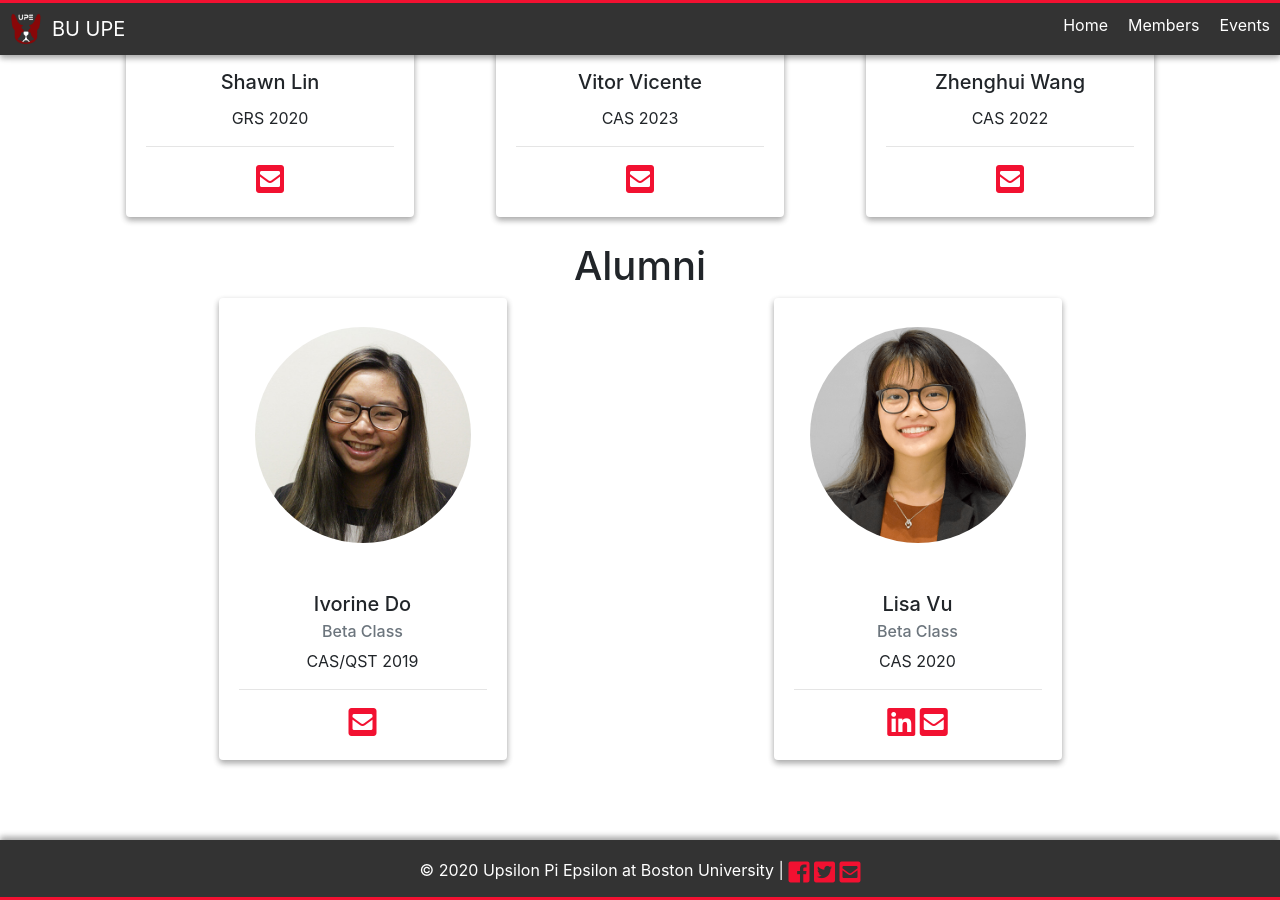
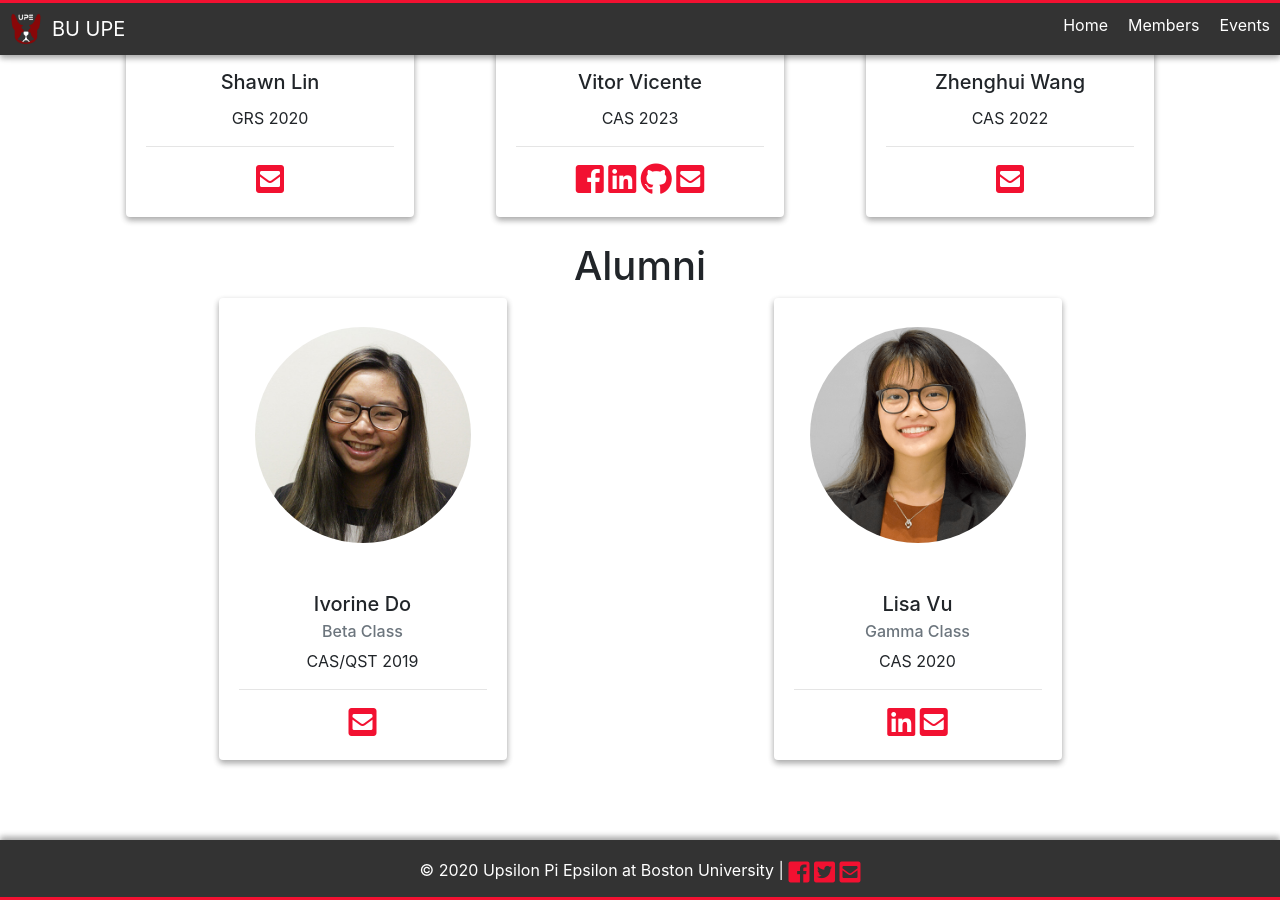
Before and after one commit to BUUPE/Old-Website, a Jekyll site: the page built from members.md, in a window 1280 px wide and 900 px high, scrolled down 8555 px. Built offline with Jekyll 4.4.1, drawn with Linux system fonts in a browser that asks for light colours; nearby versions of some CDN libraries; comment, search, counter and statistics services are not loaded.

```diff
--- a/members.md
+++ b/members.md
@@ -292,6 +292,9 @@ members:
       year: "CAS 2023"
       img: "gamma/vitor.png"
       social:
+        facebook: "https://www.facebook.com/profile.php?id=100001840904972"
+        linkedin: "https://www.linkedin.com/in/vítor-vicente/"
+        github: "https://github.com/vitorvicente"
         email: "vitor@bu.edu"
     Zhenghui Wang:
       year: "CAS 2022"
@@ -307,7 +310,7 @@ alumni:
       email: "ido@bu.edu"
   Lisa Vu:
     year: "CAS 2020"
-    desc: "Beta Class"
+    desc: "Gamma Class"
     img: "gamma/lisa.png"
     social:
       linkedin: "https://www.linkedin.com/in/lisaqvu/"
```
